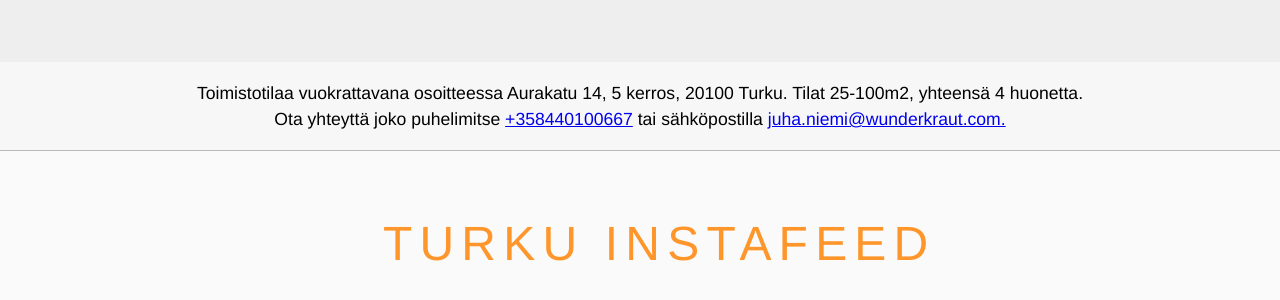
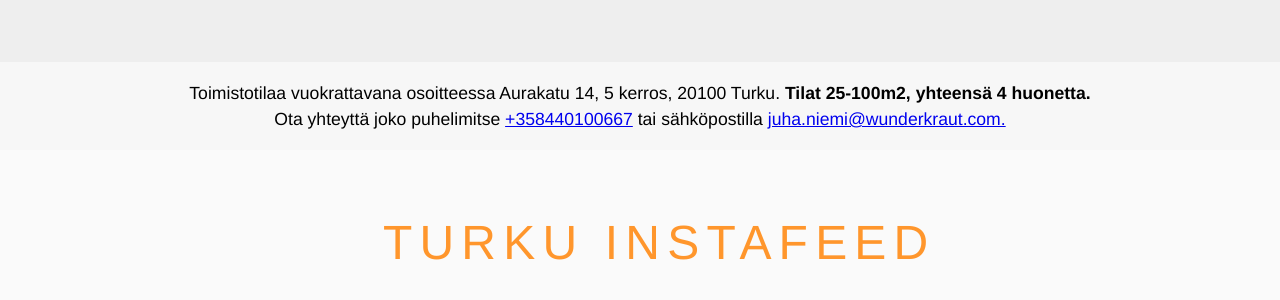
Before and after one commit to juhaniemi/wktku, a plain HTML site: page index.html in a window 1280 px wide. Shown: the part 570-870 px from the top of the page. Drawn offline with nearby package versions, Linux system fonts and the light colour scheme.

Commit message:
Cleaned up the rent ad video message.

```diff
--- a/index.html
+++ b/index.html
@@ -26,8 +26,10 @@
   <div id="message">
     <div class="player"
        data-property="{videoURL:'http://youtu.be/RH5hPrvkSF8',containment:'self',mute:true,autoPlay:true,loop:true,opacity:1,showYTLogo:false,showControls:false}">
-      <p>Toimistotilaa vuokrattavana osoitteessa Aurakatu 14, 5 kerros, 20100 Turku. Tilat 25-100m2, yhteensä 4 huonetta.<br />
-      Ota yhteyttä joko puhelimitse <a href="tel:+358440100667">+358440100667</a> tai sähköpostilla <a href="mailto:juha.niemi@wunderkraut.com">juha.niemi@wunderkraut.com.</a></p>
+    </div>
+    <div class="text">
+      <p>Toimistotilaa vuokrattavana osoitteessa Aurakatu 14, 5 kerros, 20100 Turku. <strong>Tilat 25-100m2, yhteensä 4 huonetta.</strong><br />
+      Ota yhteyttä joko puhelimitse <a href="tel:+358440100667">+358440100667</a> tai sähköpostilla&nbsp;<a href="mailto:juha.niemi@wunderkraut.com">juha.niemi@wunderkraut.com.</a></p>
     </div>
   </div>
   <div id="page">
--- a/sass/screen.scss
+++ b/sass/screen.scss
@@ -22,26 +22,39 @@ body {
 }
 
 #message {
-  border-bottom: 1px solid #bbb;
-  p {
+  position: relative;
+  .player {
+    @include fluid-aspect(16 9);
+    background: #eee;
+  }
+  .text {
     @include box-sizing(border-box);
+    background: #ccc;
+    width: 100%;
+    padding: 1em 10%;
+
+    color: #000;
+    line-height: 1.5;
+    strong {
+      font-weight: 600;
+      white-space: nowrap;
+    }
+  }
+}
+
+@media (min-width: 830px) {
+  #message .text {
     background: rgba(255,255,255, 0.5);
     bottom: 0;
     left: 0;
     position: absolute;
-    width: 100%;
-    padding: 1em 10%;
 
-    color: #000;
     font-size: 1.1em;
-    line-height: 1.5;
-    font-weight: 500;
+
+    strong {
+
+    }
   }
-}
-
-.player {
-  @include fluid-aspect(16 9, player);
-  background: #eee;
 }
 
 #page {
```
Also changed, not shown: stylesheets/screen.css.
